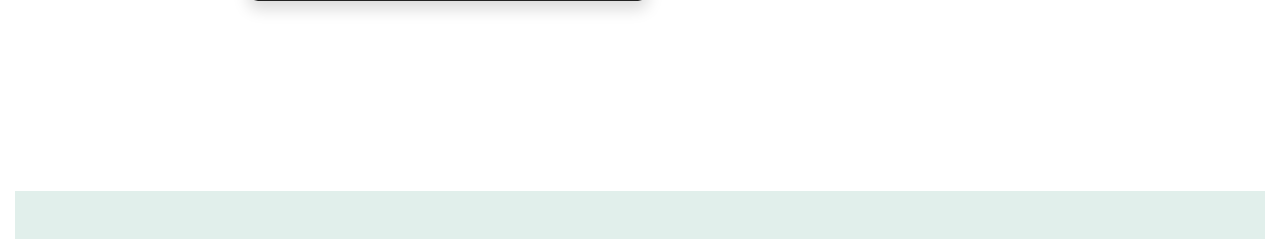
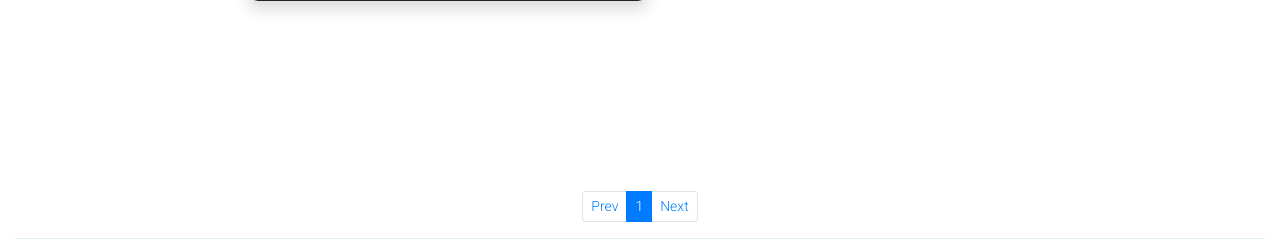
Before and after one commit to yogeshu/clix-oer_yu, a Django app: page / in a window 1280 px wide. Shown: the part 1187-1426 px from the top of the page. Run offline with Django 3.2, Linux system fonts and the light colour scheme; some libraries are stand-ins or nearby versions.

Commit message:
oh ho script ofu

```diff
--- a/OxE/templates/Elibrary.html
+++ b/OxE/templates/Elibrary.html
@@ -12,6 +12,7 @@
 
         </div>
     <!-- </div> -->
+    {% include "pagination.html" %}
 
     <div class="">
 
--- a/OxE/templates/module_cards.html
+++ b/OxE/templates/module_cards.html
@@ -148,7 +148,126 @@
 </div>
 
 <script>
-
+function getPageList(totalPages, page, maxLength) {
+    if (maxLength < 5) throw "maxLength must be at least 5";
+    function range(start, end) {
+      return Array.from(Array(end - start + 1), (_, i) => i + start);
+    }
+    var sideWidth = maxLength < 9 ? 1 : 2;
+    var leftWidth = (maxLength - sideWidth * 2 - 3) >> 1;
+    var rightWidth = (maxLength - sideWidth * 2 - 2) >> 1;
+    if (totalPages <= maxLength) {
+      // no breaks in list
+      return range(1, totalPages);
+    }
+    if (page <= maxLength - sideWidth - 1 - rightWidth) {
+      // no break on left of page
+      return range(1, maxLength - sideWidth - 1)
+        .concat([0])
+        .concat(range(totalPages - sideWidth + 1, totalPages));
+    }
+    if (page >= totalPages - sideWidth - 1 - rightWidth) {
+      // no break on right of page
+      return range(1, sideWidth)
+        .concat([0])
+        .concat(
+          range(totalPages - sideWidth - 1 - rightWidth - leftWidth, totalPages)
+        );
+    }
+    // Breaks on both sides
+    return range(1, sideWidth)
+      .concat([0])
+      .concat(range(page - leftWidth, page + rightWidth))
+      .concat([0])
+      .concat(range(totalPages - sideWidth + 1, totalPages));
+  }
+  $(function() {
+    // Number of items and limits the number of items per page
+    var numberOfItems = $("#jar .content").length;
+    var limitPerPage = 4;
+    // Total pages rounded upwards
+    var totalPages = Math.ceil(numberOfItems / limitPerPage);
+    // Number of buttons at the top, not counting prev/next,
+    // but including the dotted buttons.
+    // Must be at least 5:
+    var paginationSize = 7;
+    var currentPage;
+    function showPage(whichPage) {
+      if (whichPage < 1 || whichPage > totalPages) return false;
+      currentPage = whichPage;
+      $("#jar .content")
+        .hide()
+        .slice((currentPage - 1) * limitPerPage, currentPage * limitPerPage)
+        .show();
+      // Replace the navigation items (not prev/next):
+      $(".pagination li")
+        .slice(1, -1)
+        .remove();
+      getPageList(totalPages, currentPage, paginationSize).forEach(item => {
+        $("<li>")
+          .addClass(
+            "page-item " +
+              (item ? "current-page " : "") +
+              (item === currentPage ? "active " : "")
+          )
+          .append(
+            $("<a>")
+              .addClass("page-link")
+              .attr({
+                href: "javascript:void(0)"
+              })
+              .text(item || "...")
+          )
+          .insertBefore("#next-page");
+      });
+      return true;
+    }
+    // Include the prev/next buttons:
+    $(".pagination").append(
+      $("<li>")
+        .addClass("page-item")
+        .attr({ id: "previous-page" })
+        .append(
+          $("<a>")
+            .addClass("page-link")
+            .attr({
+              href: "javascript:void(0)"
+            })
+            .text("Prev")
+        ),
+      $("<li>")
+        .addClass("page-item")
+        .attr({ id: "next-page" })
+        .append(
+          $("<a>")
+            .addClass("page-link")
+            .attr({
+              href: "javascript:void(0)"
+            })
+            .text("Next")
+        )
+    );
+    // Show the page links
+    $("#jar").show();
+    showPage(1);
+    // Use event delegation, as these items are recreated later
+    $(document).on(
+      "click",
+      ".pagination li.current-page:not(.active)",
+      function() {
+        return showPage(+$(this).text());
+      }
+    );
+    $("#next-page").on("click", function() {
+      return showPage(currentPage + 1);
+    });
+    $("#previous-page").on("click", function() {
+      return showPage(currentPage - 1);
+    });
+    $(".pagination").on("click", function() {
+      $("html,body").animate({ scrollTop: 0 }, 0);
+    });
+  });
   $("#myModal").on("shown.bs.modal", function() {
     $("#myInput").trigger("focus");
   });
--- a/OxE/templates/player_image.html
+++ b/OxE/templates/player_image.html
@@ -1,6 +1,6 @@
 <div class="container">
         <div class="row">
-
+          <a href="https://clix.tiss.edu/wp-content/uploads/2015/09/CLIx-Handbook.pdf" target="_blank">
         <div class="card text-white back-colox
                     mb-3" style="max-width: 15rem;">
         <div class="card-body">
@@ -8,7 +8,9 @@
           <h5 class="card-title">Primary card title</h5>
 
         </div>
-      </div><div class="card text-white back-colox
+      </div>
+      </a>
+      <div class="card text-white back-colox
                     mb-3" style="max-width: 15rem;">
         <div class="card-header">Header</div>
         <div class="card-body">
```
